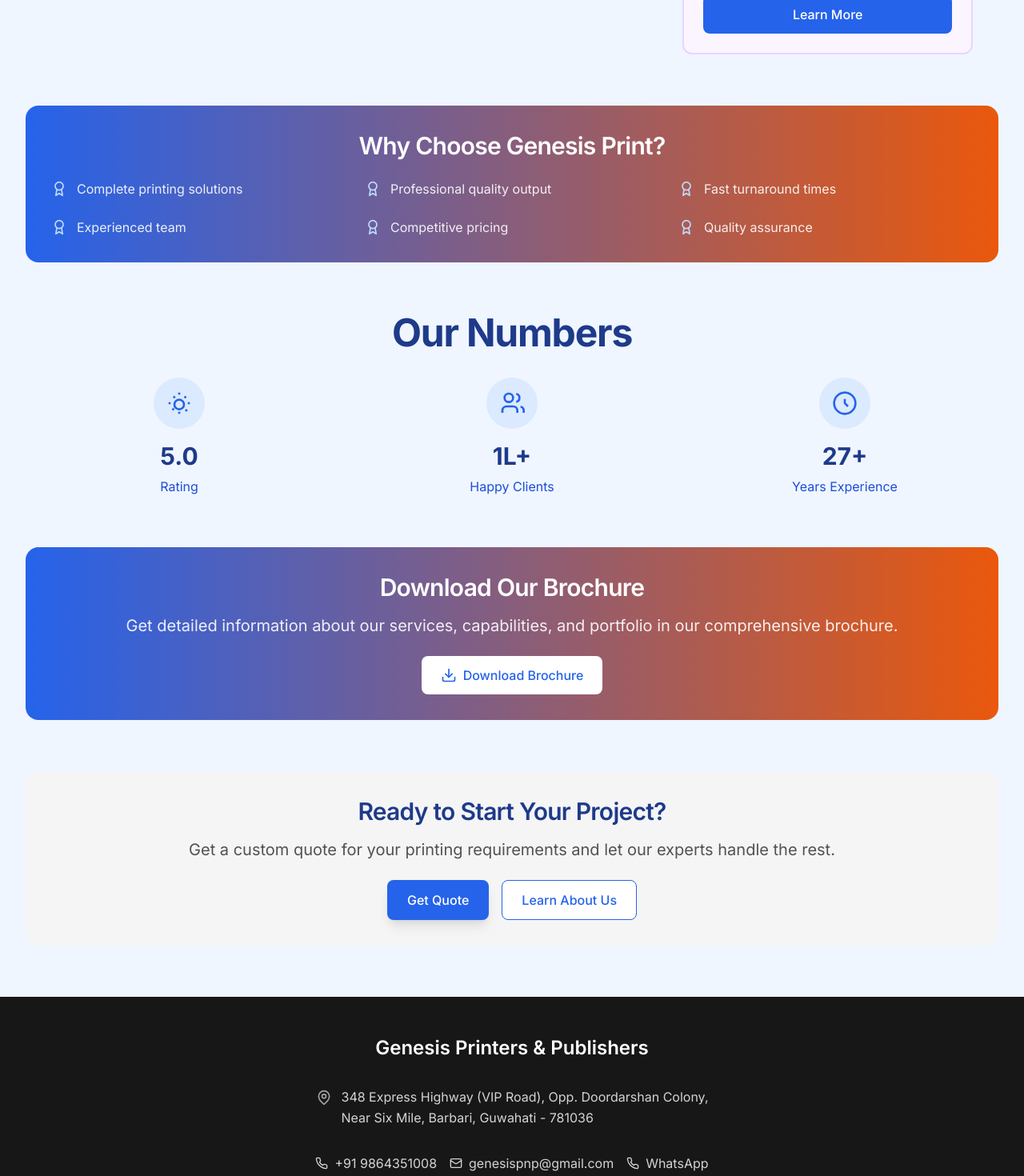
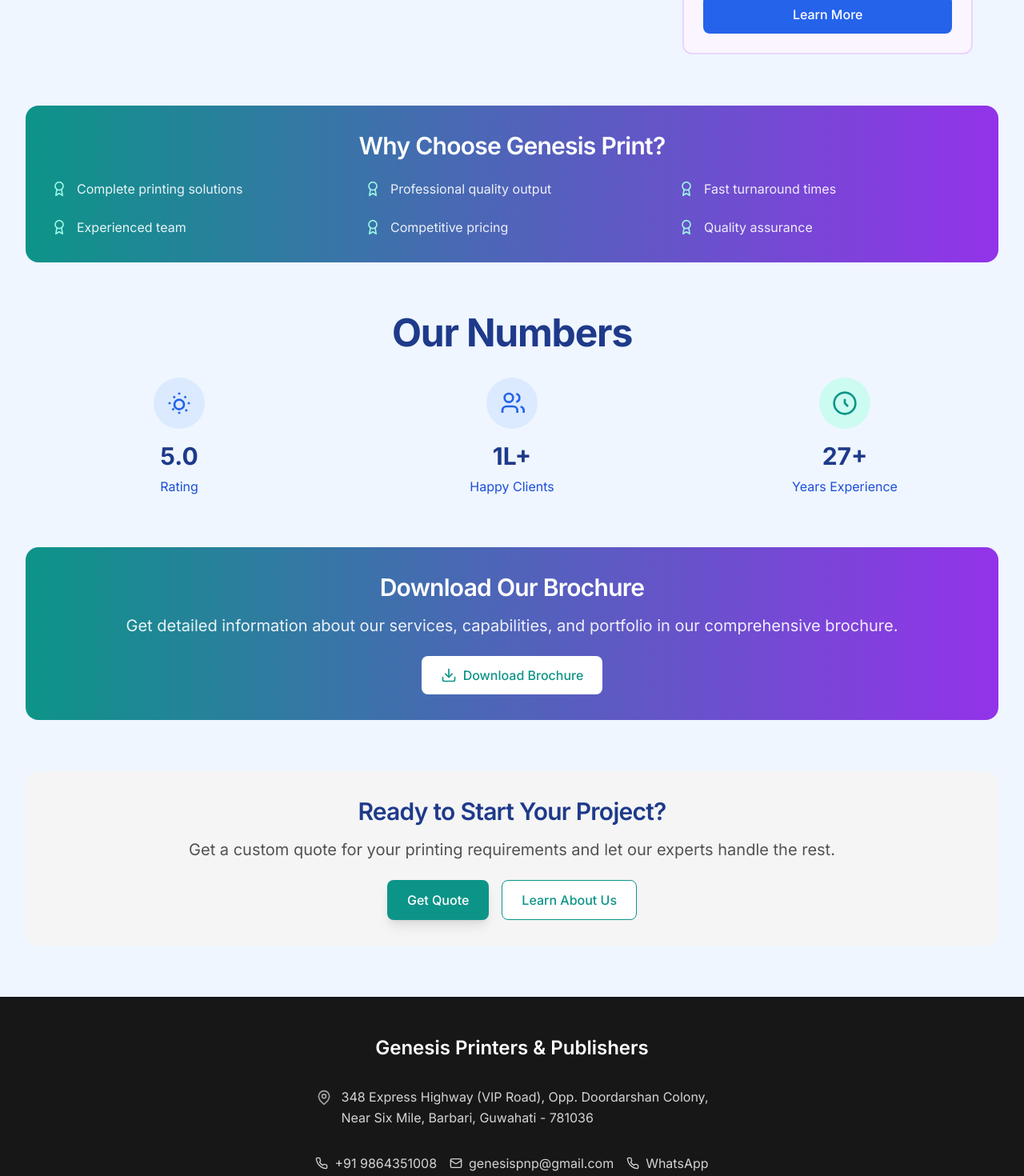
Before and after one commit to luiteteam/Genesis-Print, a React (Vite) app: page /services in a window 1280 px wide. Shown: the part 780-2250 px from the top of the page at 80% size. Built offline with nearby package versions, Linux system fonts and the light colour scheme.

Commit message:
style: Update color scheme across components to teal and purple for a cohesive design

```diff
--- a/src/components/About.tsx
+++ b/src/components/About.tsx
@@ -115,7 +115,7 @@ const About = () => {
           viewport={{ once: true }}
           transition={{ duration: 0.8 }}
         >
-          <div className="bg-gradient-to-r from-primary-600 to-secondary-600 rounded-2xl p-8 text-white">
+          <div className="bg-gradient-to-r from-teal-600 to-purple-600 rounded-2xl p-8 text-white">
             <h3 className="heading-md mb-4">Ready to Work With Us?</h3>
             <p className="body-lg mb-6 opacity-90">
               Explore our portfolio and see the quality of our work firsthand.
@@ -123,7 +123,7 @@ const About = () => {
             <div className="flex flex-col sm:flex-row gap-4 justify-center">
               <Link to="/gallery">
                 <motion.button
-                  className="bg-white text-primary-600 px-6 py-3 rounded-lg font-medium hover:bg-neutral-100 transition-colors"
+                  className="bg-white text-teal-600 px-6 py-3 rounded-lg font-medium hover:bg-neutral-100 transition-colors"
                   whileHover={{ scale: 1.05 }}
                   whileTap={{ scale: 0.95 }}
                 >
@@ -132,7 +132,7 @@ const About = () => {
               </Link>
               <Link to="/contact">
                 <motion.button
-                  className="border-2 border-white text-white px-6 py-3 rounded-lg font-medium hover:bg-white hover:text-primary-600 transition-colors"
+                  className="border-2 border-white text-white px-6 py-3 rounded-lg font-medium hover:bg-white hover:text-teal-600 transition-colors"
                   whileHover={{ scale: 1.05 }}
                   whileTap={{ scale: 0.95 }}
                 >
--- a/src/components/FinalCTA.tsx
+++ b/src/components/FinalCTA.tsx
@@ -3,7 +3,7 @@ import { ArrowRight, Phone } from 'lucide-react';
 
 const FinalCTA = () => {
   return (
-    <section className="py-12 md:py-16 lg:py-20 bg-gradient-to-r from-primary-600 to-secondary-600 text-white">
+    <section className="py-12 md:py-16 lg:py-20 bg-gradient-to-r from-teal-600 to-purple-600 text-white">
       <div className="container px-4 sm:px-6">
         <div className="text-center">
           <motion.h2
--- a/src/components/Products.tsx
+++ b/src/components/Products.tsx
@@ -332,7 +332,7 @@ const Products = () => {
           transition={{ duration: 0.8, delay: 0.4 }}
           viewport={{ once: true }}
         >
-          <div className="bg-gradient-to-r from-primary-600 to-secondary-600 rounded-xl p-10 text-white max-w-4xl mx-auto">
+          <div className="bg-gradient-to-r from-teal-600 to-purple-600 rounded-xl p-10 text-white max-w-4xl mx-auto">
             <h2 className="heading-md mb-5">
               Want to Create Your Own Hard Bound Book?
             </h2>
@@ -341,7 +341,7 @@ const Products = () => {
             </p>
             <motion.a
               href="#contact"
-              className="inline-flex items-center px-8 py-3 bg-white text-primary-600 rounded-lg font-semibold hover:bg-neutral-100 transition-colors shadow"
+              className="inline-flex items-center px-8 py-3 bg-white text-teal-600 rounded-lg font-semibold hover:bg-neutral-100 transition-colors shadow"
               whileHover={{ scale: 1.05 }}
               whileTap={{ scale: 0.95 }}
             >
--- a/src/components/Services.tsx
+++ b/src/components/Services.tsx
@@ -138,7 +138,7 @@ const Services = () => {
           transition={{ duration: 0.8, delay: 0.4 }}
           viewport={{ once: true }}
         >
-          <div className="bg-gradient-to-r from-primary-600 to-secondary-600 rounded-2xl p-8 text-white">
+          <div className="bg-gradient-to-r from-teal-600 to-purple-600 rounded-2xl p-8 text-white">
             <h3 className="heading-md mb-4">
               Download Our Brochure
             </h3>
@@ -148,7 +148,7 @@ const Services = () => {
             <motion.a
               href="/Brochure.pdf"
               download="Genesis_Print_Brochure.pdf"
-              className="inline-flex items-center px-6 py-3 bg-white text-primary-600 rounded-lg font-medium hover:bg-neutral-100 transition-colors"
+              className="inline-flex items-center px-6 py-3 bg-white text-teal-600 rounded-lg font-medium hover:bg-neutral-100 transition-colors"
               whileHover={{ scale: 1.05 }}
               whileTap={{ scale: 0.95 }}
             >
--- a/src/components/ServicesPage.tsx
+++ b/src/components/ServicesPage.tsx
@@ -145,7 +145,7 @@ const ServicesPage = () => {
 
         {/* Benefits Section */}
         <motion.div
-          className="bg-gradient-to-r from-primary-600 to-secondary-600 rounded-2xl p-8 text-white mb-16"
+          className="bg-gradient-to-r from-teal-600 to-purple-600 rounded-2xl p-8 text-white mb-16"
           initial={{ opacity: 0, y: 40 }}
           whileInView={{ opacity: 1, y: 0 }}
           transition={{ duration: 0.8 }}
@@ -155,7 +155,7 @@ const ServicesPage = () => {
           <div className="grid grid-cols-1 md:grid-cols-2 lg:grid-cols-3 gap-6">
             {benefits.map((benefit, index) => (
               <div key={index} className="flex items-center">
-                <Award className="w-5 h-5 mr-3 text-primary-200" />
+                <Award className="w-5 h-5 mr-3 text-teal-200" />
                 <span className="text-white/90">{benefit}</span>
               </div>
             ))}
@@ -187,8 +187,8 @@ const ServicesPage = () => {
               <p className="text-blue-700">Happy Clients</p>
             </div>
             <div className="text-center">
-              <div className="flex items-center justify-center w-16 h-16 bg-primary-100 rounded-full flex items-center justify-center mx-auto mb-4">
-                <svg className="w-8 h-8 text-primary-600" fill="none" stroke="currentColor" strokeWidth="2" viewBox="0 0 24 24"><path d="M12 8v4l3 3" /><circle cx="12" cy="12" r="10" /></svg>
+              <div className="flex items-center justify-center w-16 h-16 bg-teal-100 rounded-full flex items-center justify-center mx-auto mb-4">
+                <svg className="w-8 h-8 text-teal-600" fill="none" stroke="currentColor" strokeWidth="2" viewBox="0 0 24 24"><path d="M12 8v4l3 3" /><circle cx="12" cy="12" r="10" /></svg>
               </div>
               <div className="text-3xl font-bold text-blue-900 mb-2">27+</div>
               <p className="text-blue-700">Years Experience</p>
@@ -204,7 +204,7 @@ const ServicesPage = () => {
           transition={{ duration: 0.8 }}
           viewport={{ once: true }}
         >
-          <div className="bg-gradient-to-r from-primary-600 to-secondary-600 rounded-2xl p-8 text-white text-center">
+          <div className="bg-gradient-to-r from-teal-600 to-purple-600 rounded-2xl p-8 text-white text-center">
             <h3 className="heading-md mb-4">Download Our Brochure</h3>
             <p className="body-lg mb-6 opacity-90">
               Get detailed information about our services, capabilities, and portfolio in our comprehensive brochure.
@@ -212,7 +212,7 @@ const ServicesPage = () => {
             <motion.a
               href="/Brochure.pdf"
               download="Genesis_Print_Brochure.pdf"
-              className="inline-flex items-center px-6 py-3 bg-white text-primary-600 rounded-lg font-medium hover:bg-neutral-100 transition-colors"
+              className="inline-flex items-center px-6 py-3 bg-white text-teal-600 rounded-lg font-medium hover:bg-neutral-100 transition-colors"
               whileHover={{ scale: 1.05 }}
               whileTap={{ scale: 0.95 }}
             >
--- a/src/globals.css
+++ b/src/globals.css
@@ -52,11 +52,11 @@
   }
 
   .btn-primary {
-    @apply inline-flex items-center justify-center px-6 py-3 border border-transparent text-base font-medium rounded-lg text-white bg-primary-600 hover:bg-primary-700 focus:outline-none focus:ring-2 focus:ring-offset-2 focus:ring-primary-500 transition-all duration-200 shadow-lg hover:shadow-xl;
+    @apply inline-flex items-center justify-center px-6 py-3 border border-transparent text-base font-medium rounded-lg text-white bg-teal-600 hover:bg-teal-700 focus:outline-none focus:ring-2 focus:ring-offset-2 focus:ring-teal-500 transition-all duration-200 shadow-lg hover:shadow-xl;
   }
 
   .btn-secondary {
-    @apply inline-flex items-center justify-center px-6 py-3 border border-primary-600 text-base font-medium rounded-lg text-primary-600 bg-white hover:bg-blue-50 focus:outline-none focus:ring-2 focus:ring-offset-2 focus:ring-primary-500 transition-all duration-200;
+    @apply inline-flex items-center justify-center px-6 py-3 border border-teal-600 text-base font-medium rounded-lg text-teal-600 bg-white hover:bg-blue-50 focus:outline-none focus:ring-2 focus:ring-offset-2 focus:ring-teal-500 transition-all duration-200;
   }
 
   .card {
@@ -66,15 +66,15 @@
 
 @layer utilities {
   .text-gradient {
-    @apply bg-gradient-to-r from-primary-600 to-secondary-600 bg-clip-text text-transparent;
+    @apply bg-gradient-to-r from-teal-600 to-purple-600 bg-clip-text text-transparent;
   }
 
   .bg-gradient-primary {
-    @apply bg-gradient-to-r from-primary-600 to-primary-700;
+    @apply bg-gradient-to-r from-teal-600 to-teal-700;
   }
 
   .bg-gradient-secondary {
-    @apply bg-gradient-to-r from-secondary-600 to-secondary-700;
+    @apply bg-gradient-to-r from-purple-600 to-purple-700;
   }
 
   .bg-hero-pattern {
```
Also changed, not shown: src/components/Hero.tsx (+4 -4 lines).
